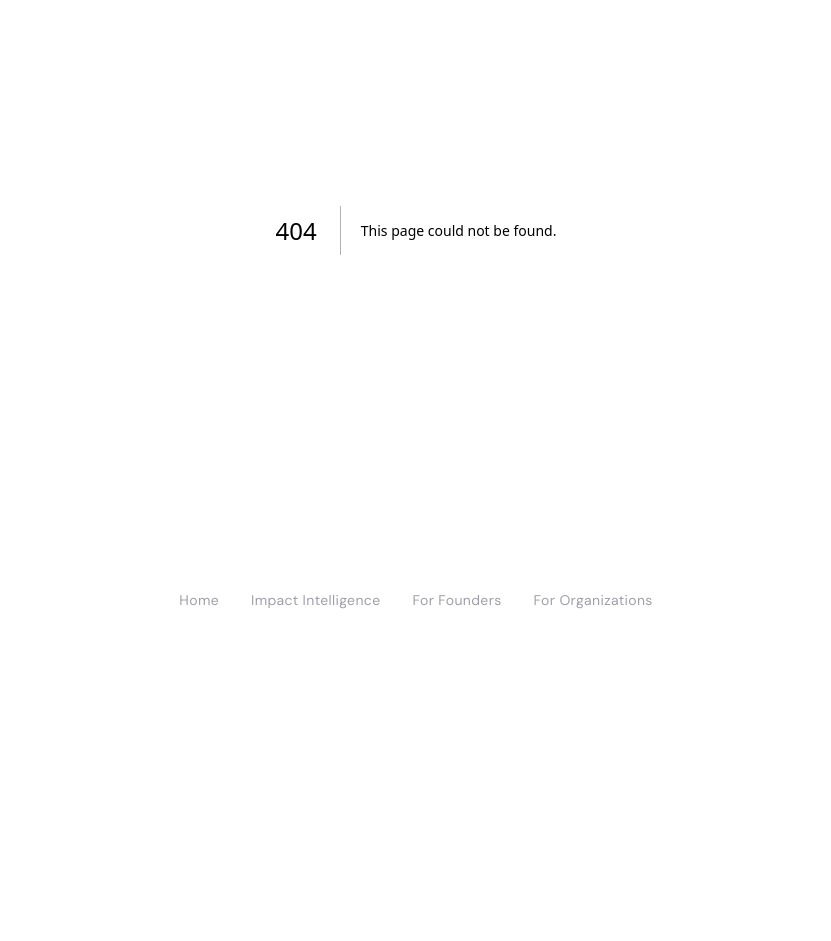
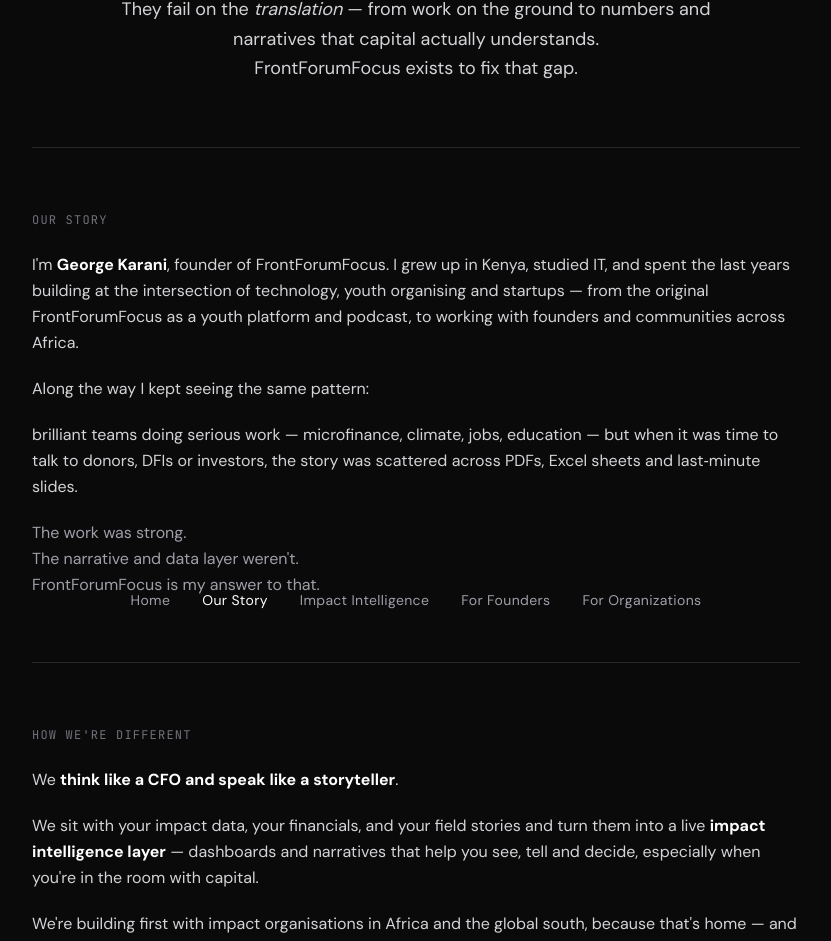
Before and after one commit to palontologist/fluffy-octo-broccoli, a Next.js app: page /our-story in a window 1280 px wide. Before the commit this address had no page. Shown: the part 170-1111 px from the top of the page, without its empty margins (224-1055 px from the left). Before the commit the page ends 800 px from the top, so only its background shows below. Built offline with nearby package versions, Linux system fonts and the light colour scheme.

Commit message:
Add Our Story page with 4 sections and navbar link
Co-authored-by: palontologist <100496915+palontologist@users.noreply.github.com>

```diff
--- a/app/components/Navbar.tsx
+++ b/app/components/Navbar.tsx
@@ -5,6 +5,7 @@ import { usePathname } from "next/navigation";
 
 const navLinks = [
   { href: "/", label: "Home" },
+  { href: "/our-story", label: "Our Story" },
   { href: "/impact-intelligence", label: "Impact Intelligence" },
   { href: "/for-founders", label: "For Founders" },
   { href: "/for-organizations", label: "For Organizations" },
--- /dev/null
+++ b/app/our-story/page.tsx
@@ -0,0 +1,109 @@
+export const metadata = {
+  title: "Our Story | FrontForumFocus",
+  description:
+    "From impact to impact intelligence. The story of George Karani and FrontForumFocus — bridging the gap between real work on the ground and the narratives that capital understands.",
+};
+
+export default function OurStoryPage() {
+  return (
+    <main className="min-h-screen px-6 pb-32 pt-16 md:px-12 lg:px-24">
+      <div className="mx-auto max-w-3xl">
+        {/* 1. Hero / Top Section */}
+        <section className="text-center">
+          <h1 className="font-serif text-3xl font-semibold text-white md:text-4xl lg:text-5xl">
+            From impact to impact intelligence.
+          </h1>
+          <p className="mx-auto mt-6 max-w-2xl text-lg leading-relaxed text-zinc-300">
+            Most impact organisations don&apos;t fail on impact.
+            <br />
+            They fail on the <em>translation</em> — from work on the ground to
+            numbers and narratives that capital actually understands.
+            <br />
+            FrontForumFocus exists to fix that gap.
+          </p>
+        </section>
+
+        {/* Divider */}
+        <div className="my-16 border-t border-zinc-800" />
+
+        {/* 2. Founder Story Block */}
+        <section>
+          <p className="font-mono text-xs uppercase tracking-widest text-zinc-500">
+            Our Story
+          </p>
+          <div className="mt-6 space-y-5 text-base leading-relaxed text-zinc-300">
+            <p>
+              I&apos;m <strong className="text-white">George Karani</strong>,
+              founder of FrontForumFocus. I grew up in Kenya, studied IT, and
+              spent the last years building at the intersection of technology,
+              youth organising and startups — from the original FrontForumFocus
+              as a youth platform and podcast, to working with founders and
+              communities across Africa.
+            </p>
+            <p>Along the way I kept seeing the same pattern:</p>
+            <p>
+              brilliant teams doing serious work — microfinance, climate, jobs,
+              education — but when it was time to talk to donors, DFIs or
+              investors, the story was scattered across PDFs, Excel sheets and
+              last‑minute slides.
+            </p>
+            <p className="text-zinc-400">
+              The work was strong.
+              <br />
+              The narrative and data layer weren&apos;t.
+              <br />
+              FrontForumFocus is my answer to that.
+            </p>
+          </div>
+        </section>
+
+        {/* Divider */}
+        <div className="my-16 border-t border-zinc-800" />
+
+        {/* 3. What We Do / Identity Block */}
+        <section>
+          <p className="font-mono text-xs uppercase tracking-widest text-zinc-500">
+            How we&apos;re different
+          </p>
+          <div className="mt-6 space-y-5 text-base leading-relaxed text-zinc-300">
+            <p>
+              We{" "}
+              <strong className="text-white">
+                think like a CFO and speak like a storyteller
+              </strong>
+              .
+            </p>
+            <p>
+              We sit with your impact data, your financials, and your field
+              stories and turn them into a live{" "}
+              <strong className="text-white">impact intelligence layer</strong>{" "}
+              — dashboards and narratives that help you see, tell and decide,
+              especially when you&apos;re in the room with capital.
+            </p>
+            <p>
+              We&apos;re building first with impact organisations in Africa and
+              the global south, because that&apos;s home — and because this is
+              where the gap between real work and perceived value is the widest.
+            </p>
+          </div>
+        </section>
+
+        {/* Divider */}
+        <div className="my-16 border-t border-zinc-800" />
+
+        {/* 4. Vision / Where We're Headed Strip */}
+        <section className="rounded-2xl border border-zinc-700/50 bg-zinc-900/40 px-8 py-10">
+          <p className="font-mono text-xs uppercase tracking-widest text-zinc-500">
+            Where we&apos;re headed
+          </p>
+          <p className="mt-4 text-lg leading-relaxed text-zinc-200">
+            We&apos;re building a simple, honest{" "}
+            <strong className="text-white">impact OS</strong> for
+            mission‑driven teams — so the people closest to the problem can
+            also be the sharpest in the boardroom.
+          </p>
+        </section>
+      </div>
+    </main>
+  );
+}
```
Also changed, not shown: 1 other file (tests, documents, lock files or other folders).
